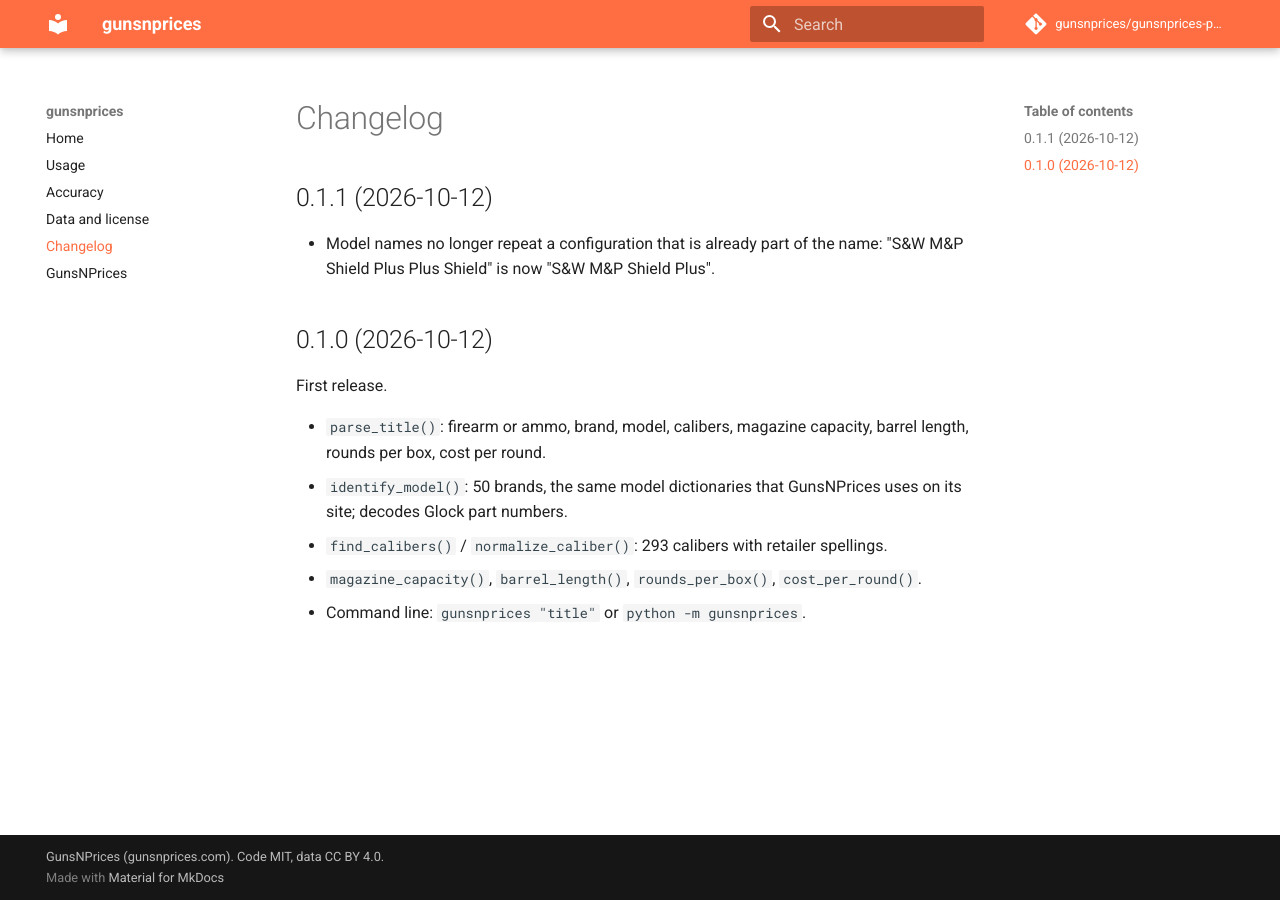
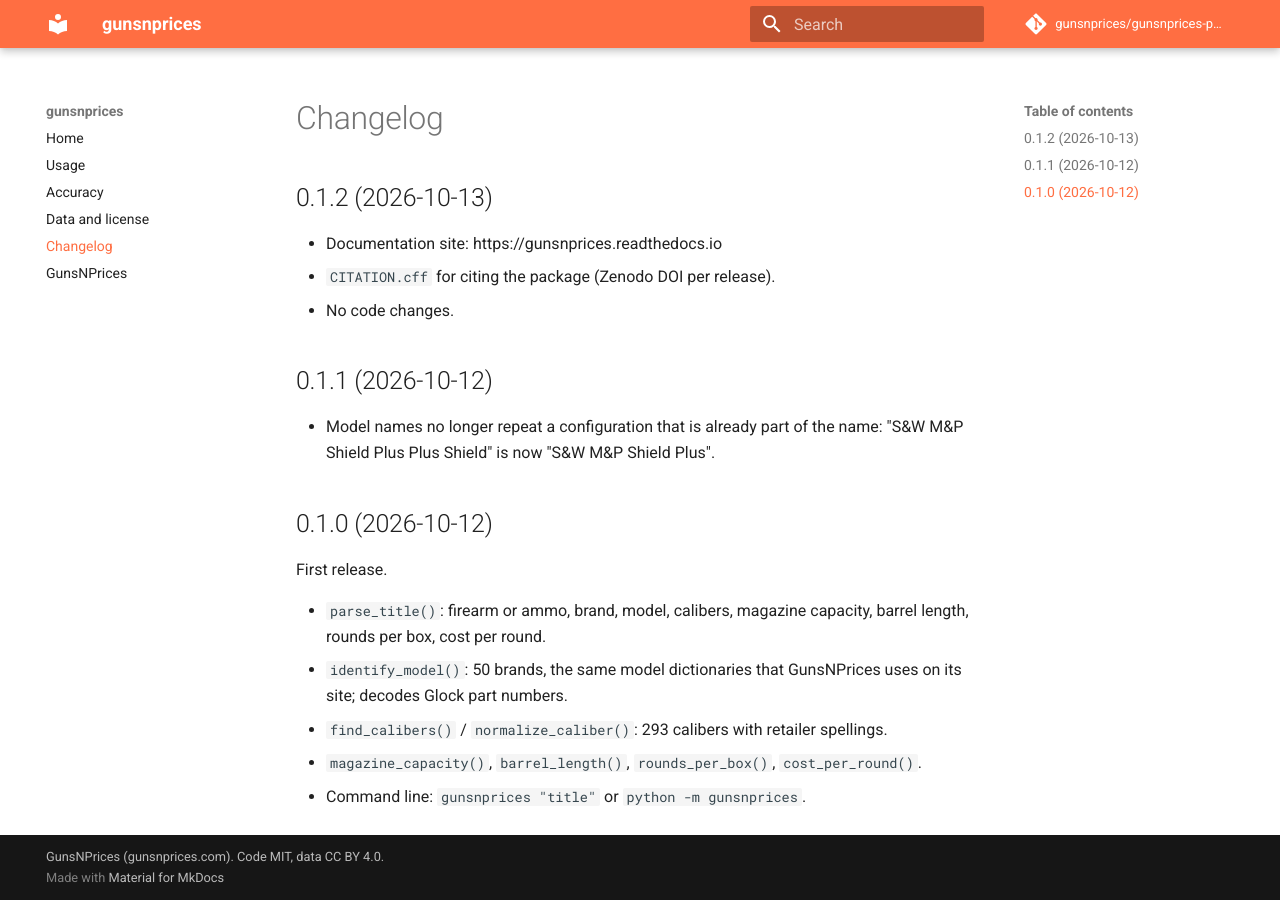
Before and after one commit to gunsnprices/gunsnprices-python, an MkDocs documentation site: the page built from docs/changelog.md, in a window 1280 px wide. Built offline with MkDocs 1.6.1 and Material for MkDocs 9.7.7, drawn with Linux system fonts in a browser that asks for light colours; comment, search, counter and statistics services are not loaded.

Commit message:
0.1.2: documentation site link, CITATION.cff
Co-Authored-By: Claude Opus 5.5 <noreply@anthropic.com>

```diff
--- a/docs/changelog.md
+++ b/docs/changelog.md
@@ -1,4 +1,10 @@
 # Changelog
+
+## 0.1.2 (2026-10-13)
+
+- Documentation site: https://gunsnprices.readthedocs.io
+- `CITATION.cff` for citing the package (Zenodo DOI per release).
+- No code changes.
 
 ## 0.1.1 (2026-10-12)
 
--- a/src/gunsnprices/__init__.py
+++ b/src/gunsnprices/__init__.py
@@ -8,7 +8,7 @@ from .models import ModelMatch, identify_model, list_brands
 from .parse import ProductInfo, parse_title
 from .specs import barrel_length, cost_per_round, looks_like_ammo, magazine_capacity, rounds_per_box
 
-__version__ = "0.1.1"
+__version__ = "0.1.2"
 __all__ = [
     "parse_title", "ProductInfo",
     "identify_model", "ModelMatch", "list_brands",
```
Also changed, not shown: CHANGELOG.md (+6 -0 lines), README.md (+2 -1 lines), 1 other file.
